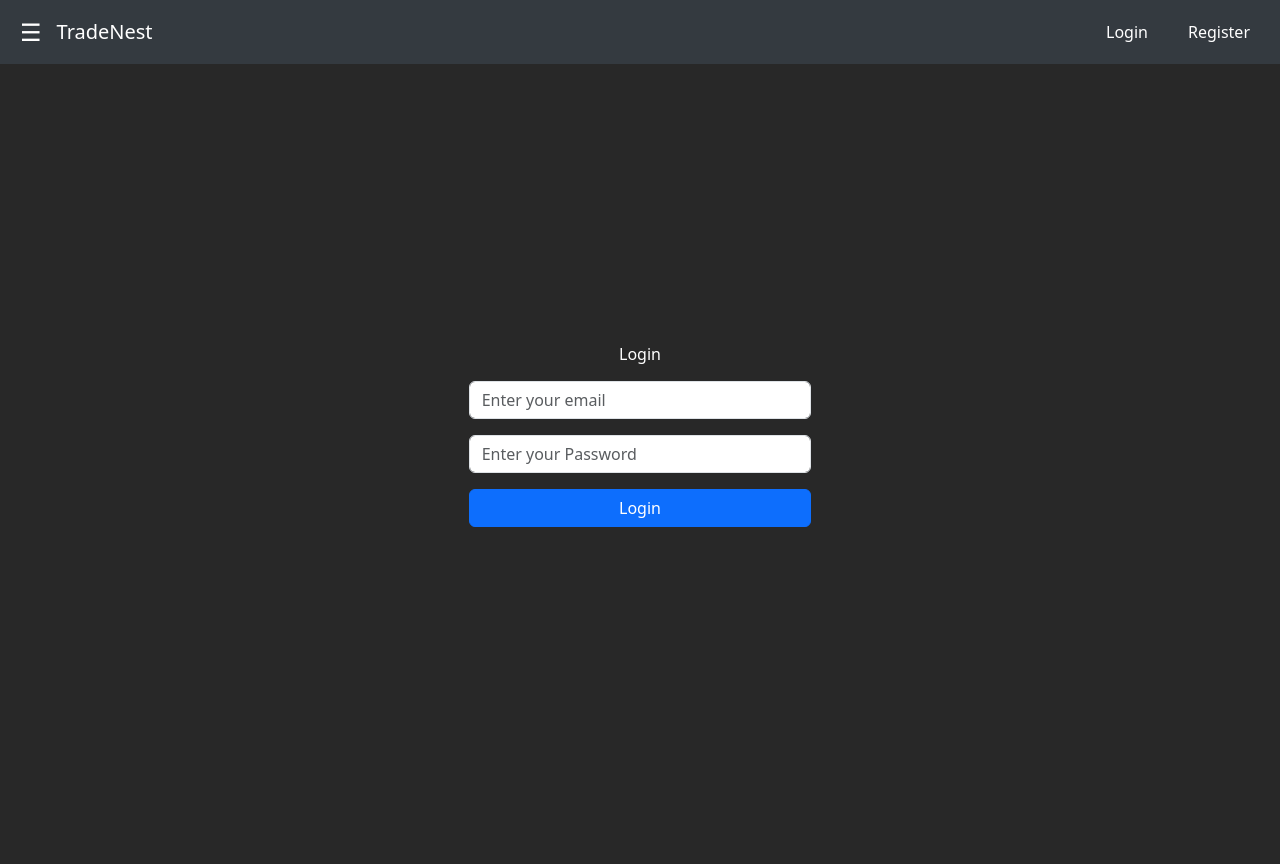
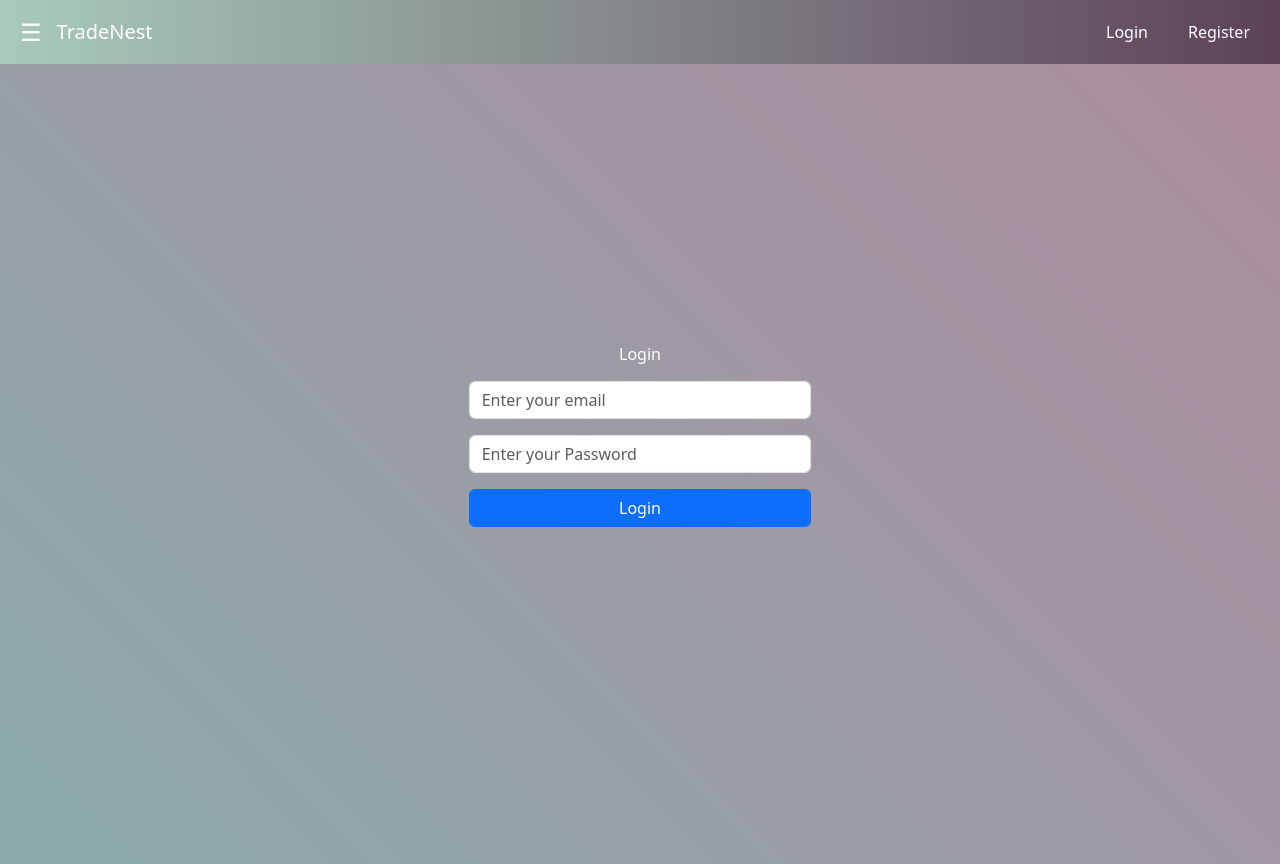
Before and after one commit to prathmzz/trade-nest, a React (Vite) app in the folder client/: page / in a window 1280 px wide. Built offline with nearby package versions, Linux system fonts and the light colour scheme.

Commit message:
gradient dale hai ha pata he gande hai par merkko sona hai ab

```diff
--- a/client/src/Components/Navbar.css
+++ b/client/src/Components/Navbar.css
@@ -1,5 +1,6 @@
 /* Navbar container */
 .navbar {
+  background-image: linear-gradient(to right, #a8caba 0%, #5d4157 100%);
   display: flex;
   justify-content: space-between;
   align-items: center;
--- a/client/src/index.css
+++ b/client/src/index.css
@@ -3,7 +3,7 @@
 @tailwind utilities;
 
 body {
-  background-color: rgb(40, 40, 40);
+  background-image: linear-gradient(45deg, #8baaaa 0%, #ae8b9c 100%);
   color: white;
 }
 
```
Also changed, not shown: 1 other file (tests, documents, lock files or other folders).
